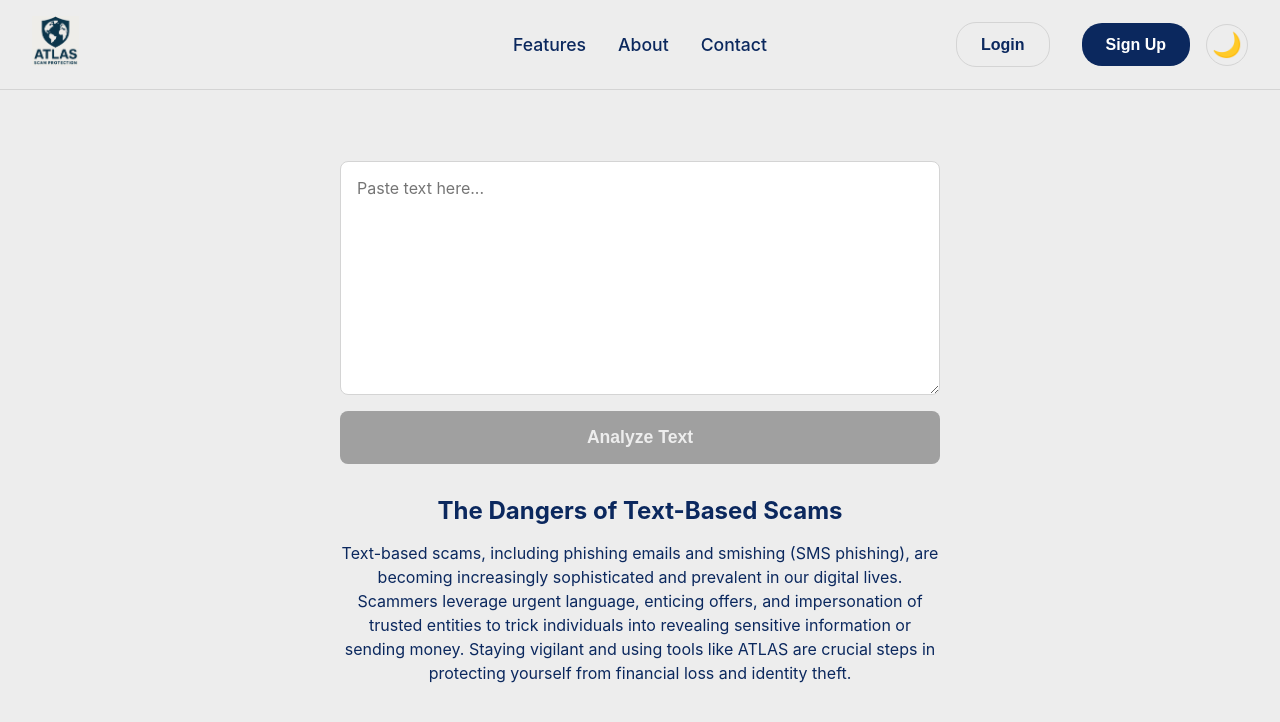
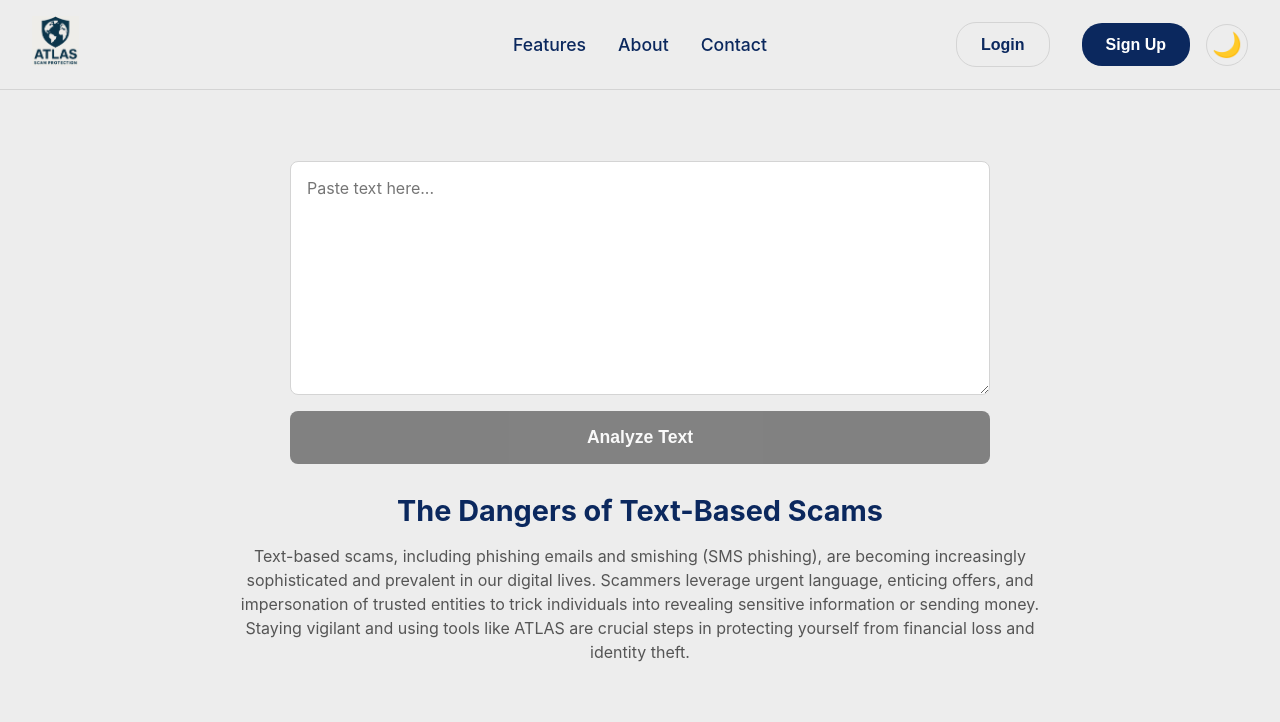
Before and after one commit to AidenBrown21/AtlasChrome, a React (Create React App) app in the folder frontend/: page /text in a window 1280 px wide. Shown: the top 722 px of the page. Built offline with nearby package versions, Linux system fonts and the light colour scheme; no server answers.

Commit message:
textanalysis darkmode update and for mobile

```diff
--- a/frontend/src/pages/TextAnalysis.css
+++ b/frontend/src/pages/TextAnalysis.css
@@ -54,13 +54,13 @@ body {
   display: flex;
   flex-direction: column;
   align-items: center;
-  padding: 8rem 2rem 2rem 2rem;
-  color: #0b285e;
+  color: var(--text-color);
+  padding: 4rem 1rem 2rem 1rem;
 }
 
 .analysis-box {
   width: 100%;
-  max-width: 600px;
+  max-width: 700px;
   display: flex;
   flex-direction: column;
   gap: 1rem;
@@ -75,37 +75,47 @@ body {
   font-size: 1rem;
   resize: vertical;
   box-sizing: border-box;
+  background-color: var(--card-bg-color);
+  color: var(--text-color);
+  border: 1px solid var(--border-color);
+}
+
+.analysis-box textarea:focus {
+  outline: none;
+  border-color: var(--text-color);
 }
 
 .analysis-box button {
-  background-color: #0b285e;
-  color: #EDEDED;
+  background-color: var(--button-primary-bg);
+  color: var(--button-primary-text);
   border: none;
   padding: 1rem;
   border-radius: 8px;
   font-size: 1.1rem;
   font-weight: 600;
   cursor: pointer;
-  transition: background-color 0.3s ease;
+  transition: opacity 0.3s ease;
 }
 
 .analysis-box button:disabled {
-  background-color: #a0a0a0;
+  background-color: var(--subtle-text-color);
   cursor: not-allowed;
+  opacity: 0.7;
 }
 
 .analysis-box button:not(:disabled):hover {
-  background-color: #1a3f85;
+  opacity: 0.9;
 }
 
 .result-container {
   width: 100%;
-  max-width: 600px;
+  max-width: 700px;
   margin-top: 2rem;
   padding: 1.5rem;
   border-radius: 8px;
-  background-color: #FFFFFF;
-  border: 1px solid #d4d4d4;
+  background-color: var(--card-bg-color);
+  border: 1px solid var(--border-color);
+  box-shadow: 0 4px 12px var(--shadow-color);
 }
 
 .result-container .scam {
@@ -124,18 +134,30 @@ body {
 
 .info-section {
   width: 100%;
-  max-width: 600px;
-  margin-top: 2rem;
+  max-width: 800px;
+  margin-bottom: 3rem;
   text-align: center;
 }
 
 .info-section h3 {
-  font-size: 1.5rem;
-  margin-bottom: 0.5rem;
+  font-size: 1.8rem;
+  color: var(--text-color);
+  margin-bottom: 1rem;
 
 }
 
 .info-section p {
   font-size: 1rem;
   line-height: 1.5;
+  color: var(--subtle-text-color);
 }
+
+@media (min-width: 768px) {
+  .text-analysis-container {
+    padding-top: 8rem;
+  }
+
+  .info-section h2 {
+    font-size: 2rem;
+  }
+}
```
